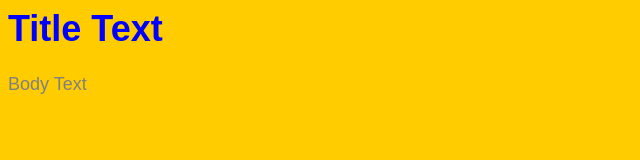
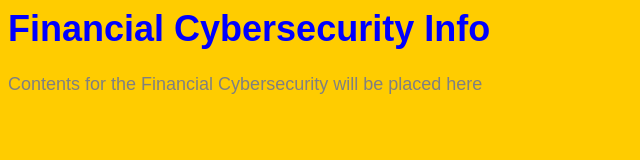
Before and after one commit to timothymayor/Forage-Virtual-Internships, a plain HTML site: page financial_cybersecurity_website/index.html in a window 1280 px wide. Shown: the whole page, without its empty margins (0-640 px from the left). Drawn offline with Linux system fonts and the light colour scheme.

Commit message:
modified index.html

```diff
--- a/financial_cybersecurity_website/index.html
+++ b/financial_cybersecurity_website/index.html
@@ -9,9 +9,9 @@
 
   <body>
 
-<h1>Title Text</h1>
+<h1>Financial Cybersecurity Info</h1>
 
-<p>Body Text</p>
+<p>Contents for the Financial Cybersecurity will be placed here</p>
 
   </body>
 
```
